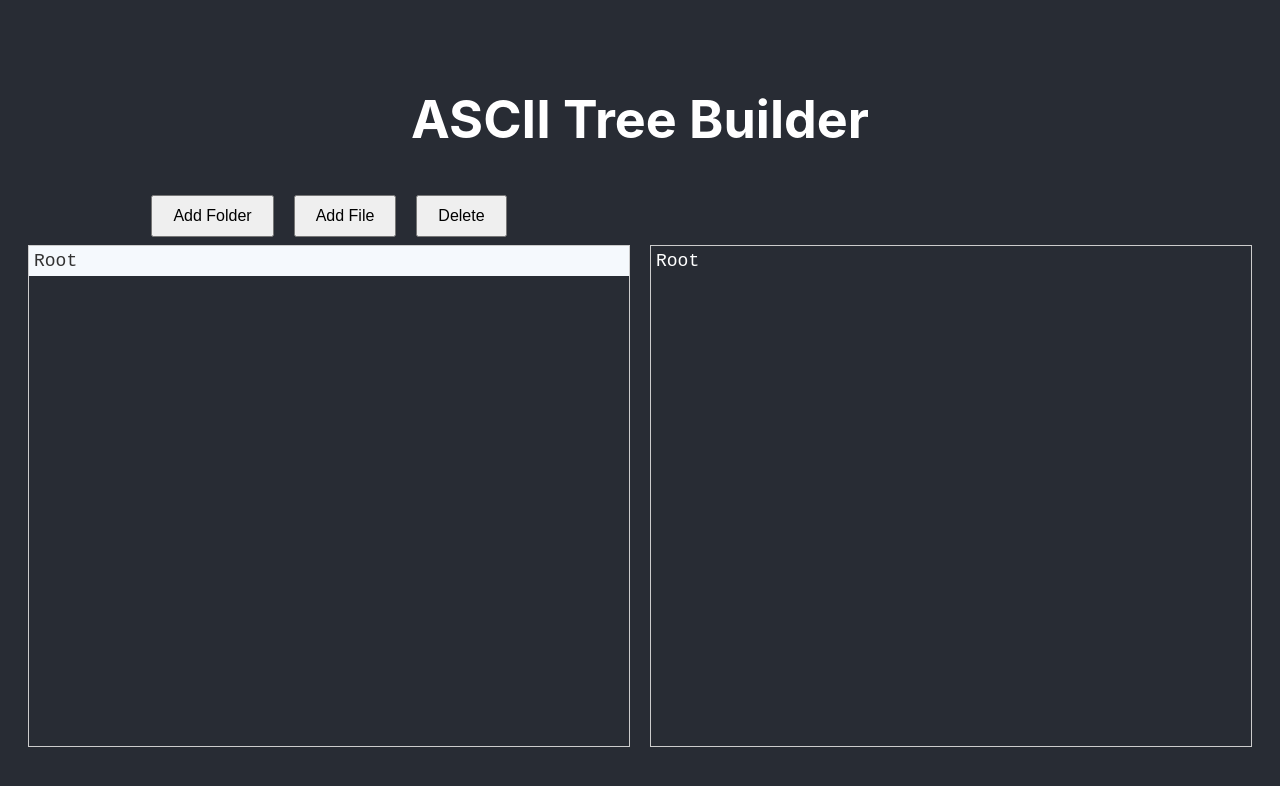
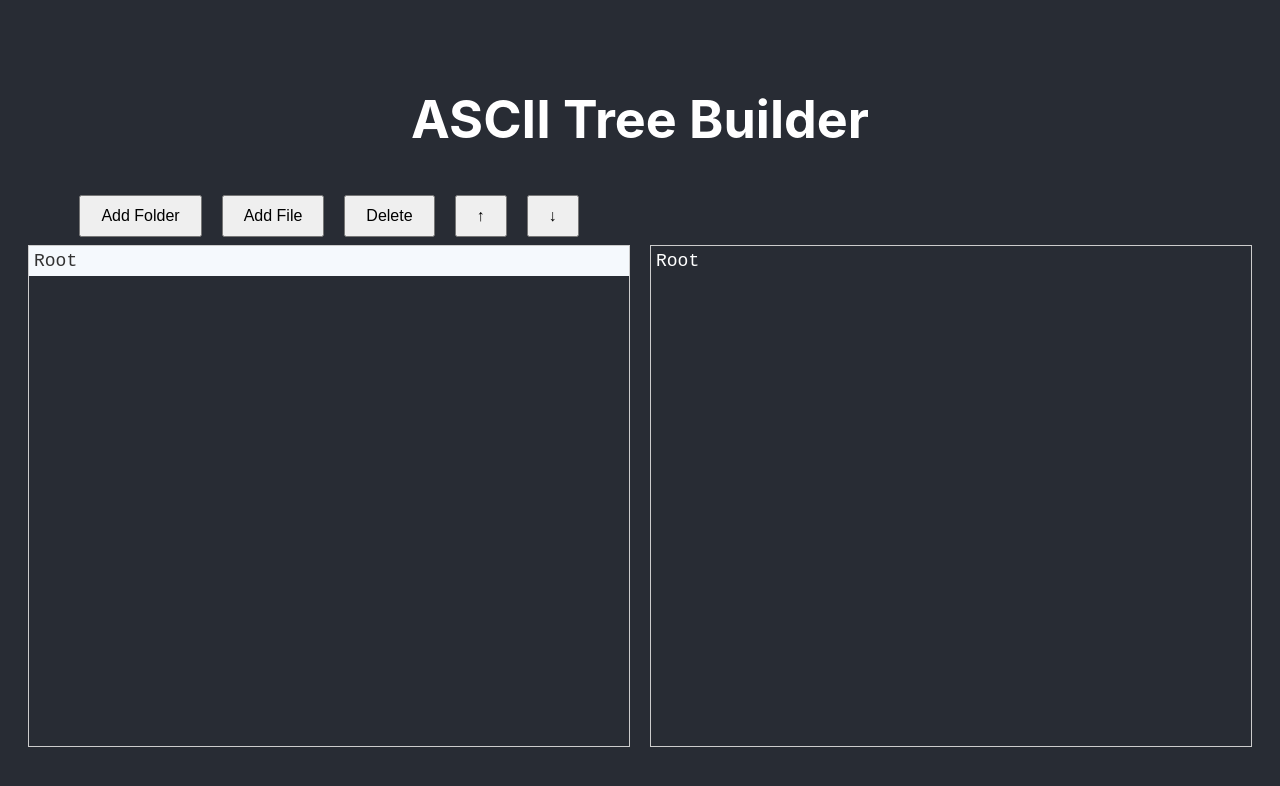
Before and after one commit to chdonncha/ascii-tree-builder-old, a React (Create React App) app in the folder ascii-tree-builder/: page / in a window 1280 px wide. Both pictures are taken after a click on the item "Root". Shown: the top 786 px of the page. Built offline with nearby package versions, Linux system fonts and the light colour scheme.

Commit message:
Add row setup up and down arrows

```diff
--- a/ascii-tree-builder/src/components/TreeBuilder/TreeBuilder.tsx
+++ b/ascii-tree-builder/src/components/TreeBuilder/TreeBuilder.tsx
@@ -55,6 +55,43 @@ const TreeBuilder: React.FC = () => {
     setSelectedRow(-1);
   };
 
+  const getIndentation = (str: string): number => {
+    const match = str.match(/^ */);
+    return match ? match[0].length : 0;
+  };
+
+  const moveRowUp = () => {
+    if (selectedRow > 0) {
+      const newRows = [...rows];
+      const aboveIndentation = getIndentation(newRows[selectedRow - 1].content);
+
+      // Always match the indentation of the row above
+      newRows[selectedRow].content = ' '.repeat(aboveIndentation) + newRows[selectedRow].content.trim();
+
+      const temp = newRows[selectedRow];
+      newRows[selectedRow] = newRows[selectedRow - 1];
+      newRows[selectedRow - 1] = temp;
+      setSelectedRow(selectedRow - 1);
+      setRows(newRows);
+    }
+  };
+
+  const moveRowDown = () => {
+    if (selectedRow < rows.length - 1) {
+      const newRows = [...rows];
+      const belowIndentation = getIndentation(newRows[selectedRow + 1].content);
+
+      // Always match the indentation of the row below
+      newRows[selectedRow].content = ' '.repeat(belowIndentation) + newRows[selectedRow].content.trim();
+
+      const temp = newRows[selectedRow];
+      newRows[selectedRow] = newRows[selectedRow + 1];
+      newRows[selectedRow + 1] = temp;
+      setSelectedRow(selectedRow + 1);
+      setRows(newRows);
+    }
+  };
+
   const generateAsciiRepresentation = () => {
     const asciiRows: string[] = [];
     const linkStack: boolean[] = []; // to track if a line should be drawn
@@ -110,6 +147,12 @@ const TreeBuilder: React.FC = () => {
           <button className={`button-style ${selectedRow < 0 ? 'hidden-button' : ''}`} onClick={deleteRow}>
             Delete
           </button>
+          <button className={`button-style ${selectedRow < 0 ? 'hidden-button' : ''}`} onClick={moveRowUp}>
+            ↑
+          </button>
+          <button className={`button-style ${selectedRow < 0 ? 'hidden-button' : ''}`} onClick={moveRowDown}>
+            ↓
+          </button>
         </div>
         <ul className="row-list">
           {rows.map((row, index) => (
```
